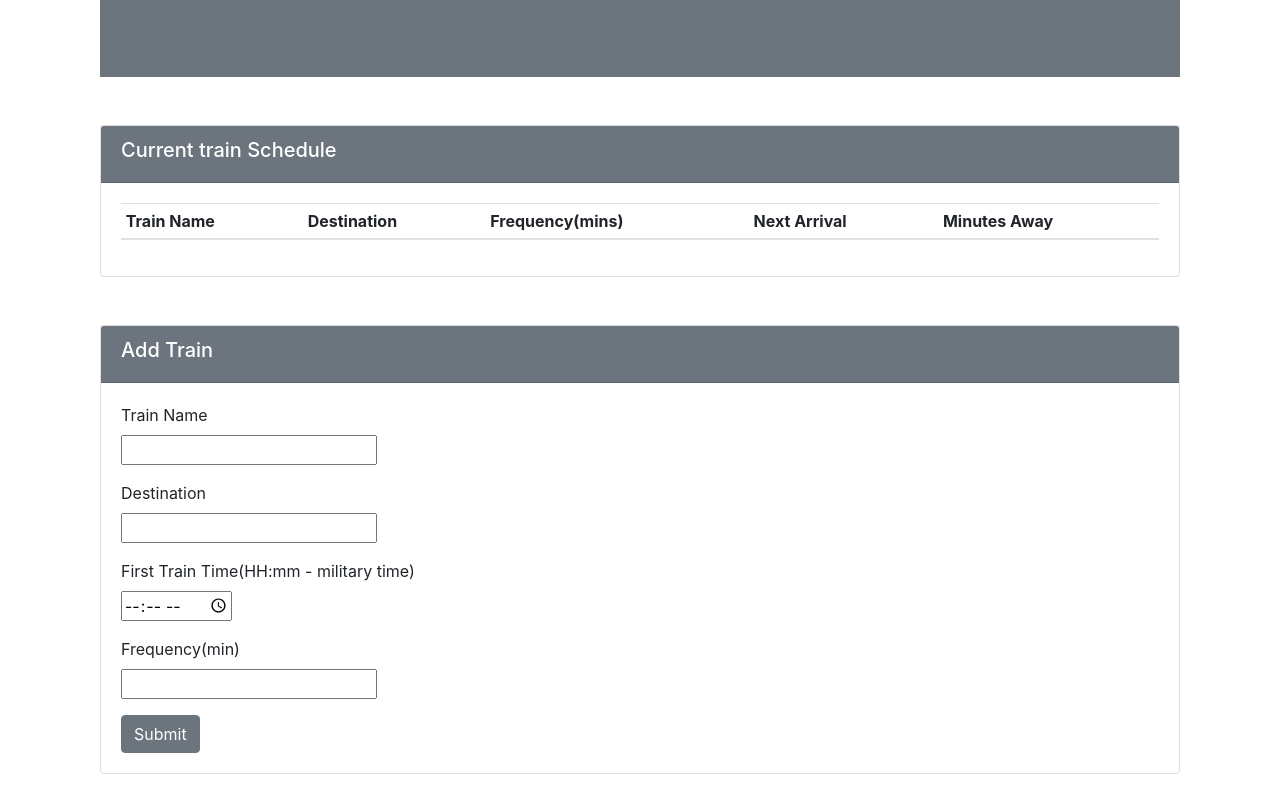
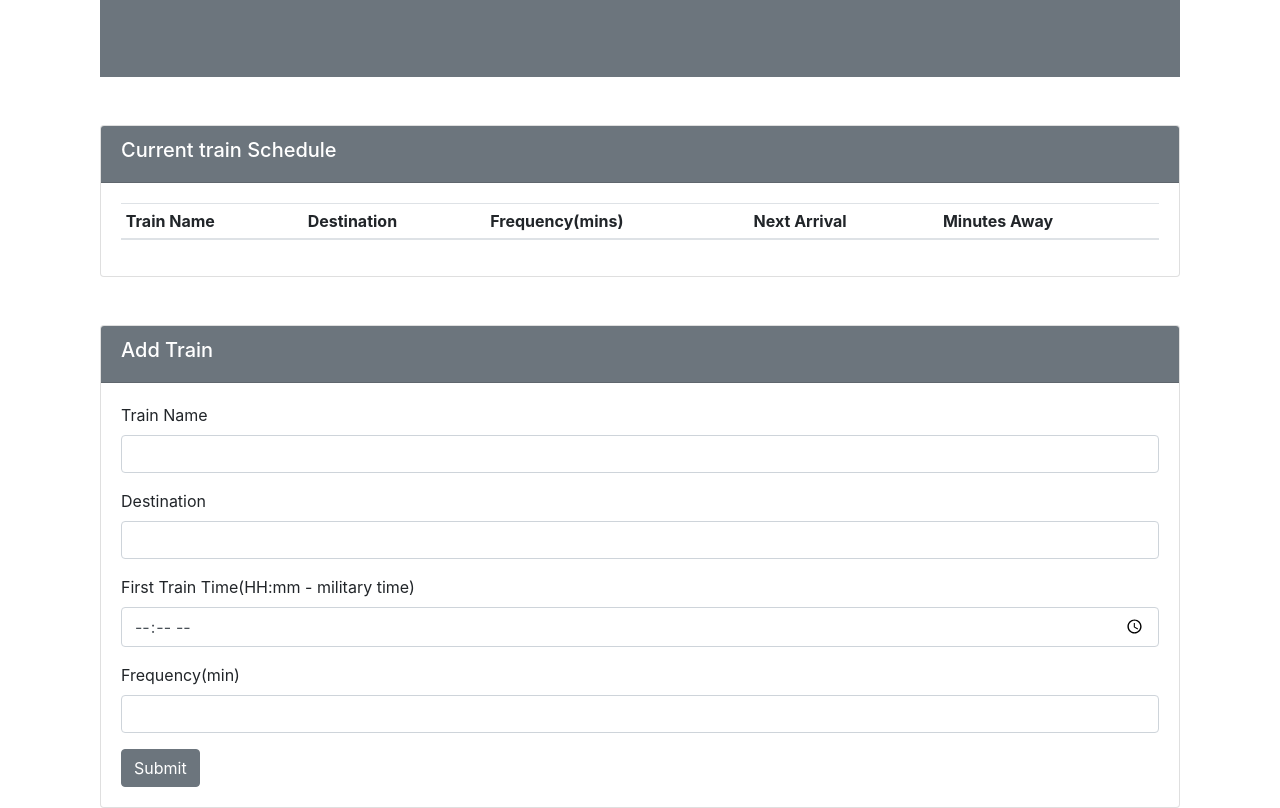
Before and after one commit to JaspreetKaur27/Train-Time-Firebase, a plain HTML site: page index.html in a window 1280 px wide. Shown: the part 123-931 px from the top of the page. Before the commit the page ends 897 px from the top, so only its background shows below. Drawn offline with nearby package versions, Linux system fonts and the light colour scheme; no server answers.

Commit message:
make changes in the form to adjust the form controls

```diff
--- a/index.html
+++ b/index.html
@@ -59,22 +59,22 @@
                             <h5>Add Train</h5>
                         </div>
                         <div class="card-body">
-                            <form style="width: 100%">
+                                    <form>
                                             <div class="form-group">
                                                 <label for="train_name">Train Name</label><br>
-                                        <input type="text"  id="trainNameInput">
+                                                <input type="text"  id="trainNameInput" class="form-control">
                                             </div>
                                             <div class="form-group">
                                                 <label for="destination">Destination</label><br>
-                                        <input type="text" id="destinationInput">
+                                                <input type="text" id="destinationInput" class="form-control">
                                             </div>
                                             <div class="form-group">
                                                 <label for="train_time">First Train Time(HH:mm - military time)</label><br>
-                                        <input type="time"  id="firstTimeInput">
+                                                <input type="time"  id="firstTimeInput" class="form-control">
                                             </div>
                                             <div class="form-group">
                                                 <label for="frequency">Frequency(min)</label><br>
-                                        <input type="number" id="frequencyInput">
+                                                <input type="number" id="frequencyInput" class="form-control">
                                             </div>
                                             <button type="submit" class="btn btn-secondary" id="addbtn">Submit</button>
                                     </form>
```
Lines whose indentation alone changed are shown as unchanged.
